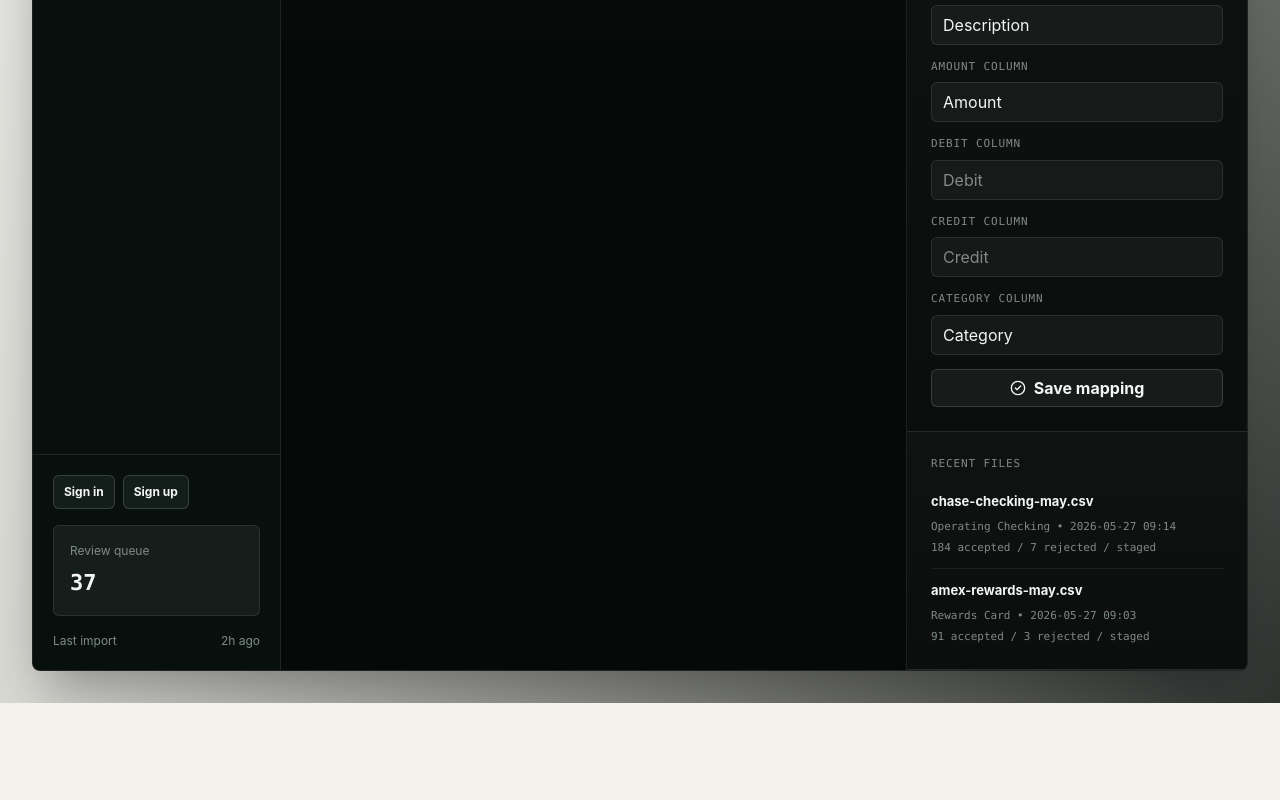
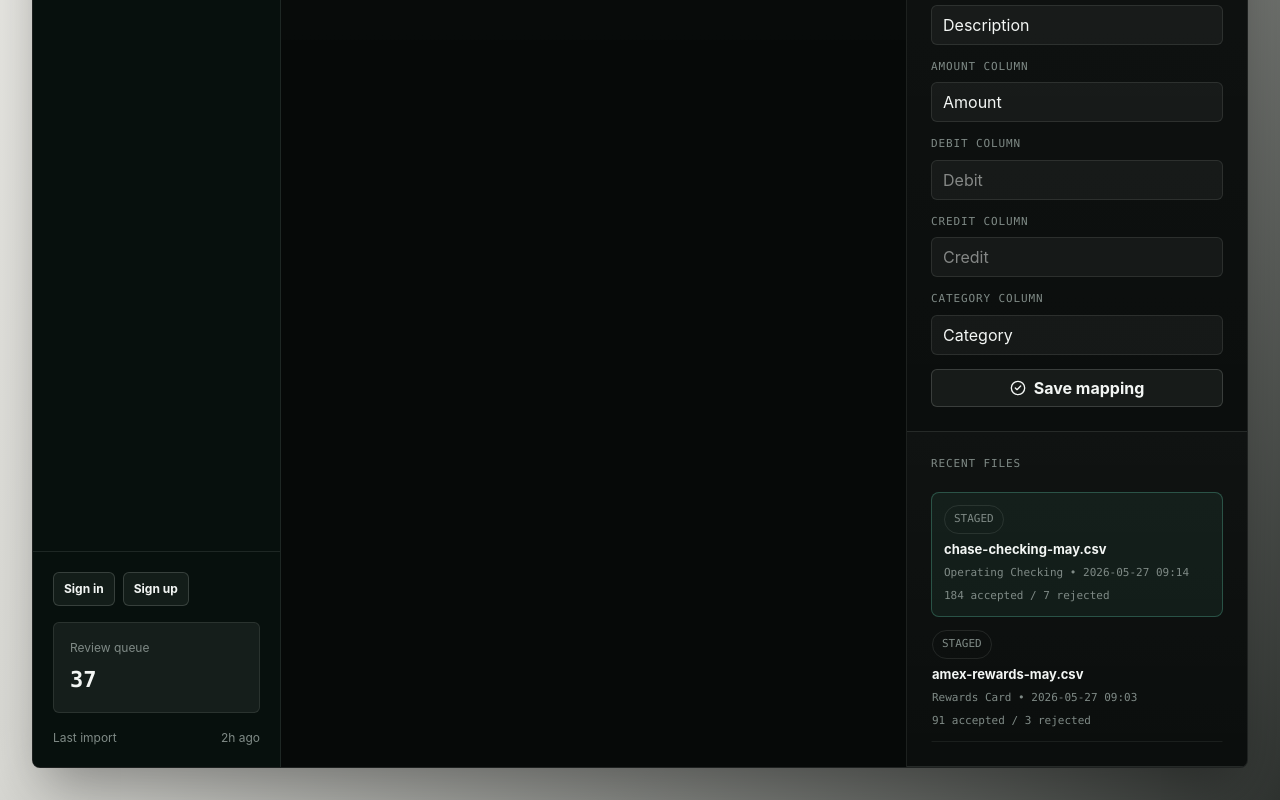
Before and after one commit to Luis-Castellanos/Ledger, a Next.js app: page /imports in a window 1280 px wide. Shown: the part 855-1655 px from the top of the page. Before the commit the page ends 1558 px from the top, so only its background shows below. Built offline with nearby package versions, Linux system fonts and the light colour scheme; no server answers.

Commit message:
Add selectable import history

```diff
--- a/src/app/api/imports/route.ts
+++ b/src/app/api/imports/route.ts
@@ -7,13 +7,15 @@ import { buildImportFingerprint, stageImportSchema, updateImportRowSchema } from
 import { findMatchingMerchantRule } from "@/lib/finance/rules";
 import { checkRateLimit, rateLimitExceededResponse, rateLimitPolicies } from "@/lib/security/rate-limit";
 
-export async function GET() {
+export async function GET(request: Request) {
   const context = await getOrCreateCurrentLedger();
 
   if (!context) {
     return NextResponse.json({ error: "Unauthorized" }, { status: 401 });
   }
 
+  const url = new URL(request.url);
+  const requestedImportId = url.searchParams.get("importId");
   const db = getDb();
   const batchRows = await db
     .select({
@@ -31,8 +33,8 @@ export async function GET() {
     .orderBy(desc(imports.createdAt))
     .limit(20);
 
-  const latestImportId = batchRows[0]?.id;
-  const stagedRows = latestImportId
+  const selectedImportId = requestedImportId && batchRows.some((batch) => batch.id === requestedImportId) ? requestedImportId : batchRows[0]?.id;
+  const stagedRows = selectedImportId
     ? await db
         .select({
           id: importRows.id,
@@ -45,11 +47,12 @@ export async function GET() {
         })
         .from(importRows)
         .leftJoin(categories, eq(importRows.proposedCategoryId, categories.id))
-        .where(eq(importRows.importId, latestImportId))
+        .where(eq(importRows.importId, selectedImportId))
         .orderBy(importRows.rowNumber)
     : [];
 
   return NextResponse.json({
+    selectedImportId: selectedImportId ?? null,
     batches: batchRows.map((batch) => ({
       ...batch,
       uploadedAt: batch.uploadedAt.toISOString().slice(0, 16).replace("T", " "),
--- a/src/app/globals.css
+++ b/src/app/globals.css
@@ -1284,6 +1284,36 @@ button {
   color: var(--ink-strong);
 }
 
+.import-history-item {
+  display: grid;
+  width: 100%;
+  gap: 6px;
+  border: 1px solid transparent;
+  border-bottom-color: rgba(214, 226, 217, 0.08);
+  background: transparent;
+  padding: 0 0 12px;
+  text-align: left;
+}
+
+.import-history-item[data-state="selected"] {
+  border-color: rgba(87, 184, 157, 0.34);
+  border-radius: 8px;
+  background: rgba(87, 184, 157, 0.08);
+  padding: 12px;
+}
+
+.import-history-item strong {
+  color: var(--ink-strong);
+  font-size: 13px;
+}
+
+.import-history-item span,
+.import-history-item small {
+  color: var(--muted);
+  font-family: var(--font-mono);
+  font-size: 11px;
+}
+
 .empty-copy {
   margin: 0;
   color: var(--muted);
--- a/src/app/imports/imports-workbench.tsx
+++ b/src/app/imports/imports-workbench.tsx
@@ -33,6 +33,7 @@ const fallbackImportMappings: ImportMappingSummary[] = [
 export function ImportsWorkbench() {
   const [rows, setRows] = useState<ImportPreviewRow[]>(sampleImportRows);
   const [batches, setBatches] = useState<ImportBatch[]>(sampleImportBatches);
+  const [selectedBatchId, setSelectedBatchId] = useState(sampleImportBatches[0]?.id ?? "");
   const [accountOptions, setAccountOptions] = useState<AccountOption[]>(sampleAccounts.map((account) => ({ id: account.name, name: account.name })));
   const [importMappings, setImportMappings] = useState<ImportMappingSummary[]>(fallbackImportMappings);
   const [selectedMappingId, setSelectedMappingId] = useState(fallbackImportMappings[0]?.id ?? "none");
@@ -58,9 +59,10 @@ export function ImportsWorkbench() {
 
     async function loadImports() {
       try {
+        const importUrl = selectedBatchId ? `/api/imports?importId=${encodeURIComponent(selectedBatchId)}` : "/api/imports";
         const [accountsResponse, importsResponse] = await Promise.all([
           fetch("/api/accounts", { headers: { Accept: "application/json" } }),
-          fetch("/api/imports", { headers: { Accept: "application/json" } }),
+          fetch(importUrl, { headers: { Accept: "application/json" } }),
         ]);
         const mappingsResponse = await fetch("/api/import-mappings", { headers: { Accept: "application/json" } });
 
@@ -69,7 +71,7 @@ export function ImportsWorkbench() {
         }
 
         const accountsPayload = (await accountsResponse.json()) as { accounts: DatabaseAccount[] };
-        const importsPayload = (await importsResponse.json()) as { batches: ImportBatch[]; rows: ImportPreviewRow[] };
+        const importsPayload = (await importsResponse.json()) as { batches: ImportBatch[]; rows: ImportPreviewRow[]; selectedImportId: string | null };
         const mappingsPayload = mappingsResponse.ok ? ((await mappingsResponse.json()) as { mappings: ImportMappingSummary[] }) : { mappings: [] };
         const nextAccounts = accountsPayload.accounts.map((account) => ({ id: account.id, name: account.name }));
 
@@ -79,6 +81,7 @@ export function ImportsWorkbench() {
           setImportMappings(mappingsPayload.mappings.length > 0 ? mappingsPayload.mappings : fallbackImportMappings);
           setSelectedMappingId(mappingsPayload.mappings[0]?.id ?? fallbackImportMappings[0]?.id ?? "none");
           setBatches(importsPayload.batches);
+          setSelectedBatchId(importsPayload.selectedImportId ?? importsPayload.batches[0]?.id ?? "");
           setRows(importsPayload.rows);
           setDataSource("database");
         }
@@ -94,7 +97,7 @@ export function ImportsWorkbench() {
     return () => {
       isMounted = false;
     };
-  }, [selectedAccountId]);
+  }, [selectedAccountId, selectedBatchId]);
 
   const summary = useMemo(() => {
     return rows.reduce(
@@ -116,7 +119,7 @@ export function ImportsWorkbench() {
     return rows.filter((row) => [row.description, row.category, row.date, String(row.rowNumber)].some((value) => value.toLowerCase().includes(normalizedQuery)));
   }, [query, rows]);
 
-  const activeBatch = batches[0];
+  const activeBatch = batches.find((batch) => batch.id === selectedBatchId) ?? batches[0];
 
   async function updateRow(id: string, patch: Partial<ImportPreviewRow>) {
     hasLocalEdits.current = true;
@@ -175,8 +178,9 @@ export function ImportsWorkbench() {
         const importsResponse = await fetch("/api/imports", { headers: { Accept: "application/json" } });
 
         if (importsResponse.ok) {
-          const importsPayload = (await importsResponse.json()) as { batches: ImportBatch[]; rows: ImportPreviewRow[] };
+          const importsPayload = (await importsResponse.json()) as { batches: ImportBatch[]; rows: ImportPreviewRow[]; selectedImportId: string | null };
           setBatches(importsPayload.batches);
+          setSelectedBatchId(importsPayload.selectedImportId ?? importsPayload.batches[0]?.id ?? "");
           setRows(importsPayload.rows);
           setError(null);
           return;
@@ -195,24 +199,24 @@ export function ImportsWorkbench() {
           },
           ...current,
         ]);
+        setSelectedBatchId(stagedBatch.id);
         setError(null);
         return;
       }
     }
 
-    setRows((current) => [nextRow, ...current]);
-    setBatches((current) => [
-      {
+    const batch = {
       id: `local_batch_${Date.now()}`,
       filename: "manual-stage.csv",
       account: accountOptions.find((account) => account.id === selectedAccountId)?.name ?? "Selected account",
-        status: "staged",
+      status: "staged" as const,
       uploadedAt: new Date().toISOString().slice(0, 16).replace("T", " "),
       acceptedRows: 0,
       rejectedRows: 0,
-      },
-      ...current,
-    ]);
+    };
+    setRows((current) => [nextRow, ...current]);
+    setBatches((current) => [batch, ...current]);
+    setSelectedBatchId(batch.id);
     setDataSource("demo");
     setError(dataSource === "database" ? "Import stayed local because the API rejected the staged rows." : null);
   }
@@ -273,8 +277,9 @@ export function ImportsWorkbench() {
         const importsResponse = await fetch("/api/imports", { headers: { Accept: "application/json" } });
 
         if (importsResponse.ok) {
-          const importsPayload = (await importsResponse.json()) as { batches: ImportBatch[]; rows: ImportPreviewRow[] };
+          const importsPayload = (await importsResponse.json()) as { batches: ImportBatch[]; rows: ImportPreviewRow[]; selectedImportId: string | null };
           setBatches(importsPayload.batches);
+          setSelectedBatchId(importsPayload.selectedImportId ?? importsPayload.batches[0]?.id ?? "");
           setRows(rejectedRows.length > 0 ? [...rejectedRows.map(toPreviewRow), ...importsPayload.rows] : importsPayload.rows);
           setError(rejectedRows.length > 0 ? `${rejectedRows.length} rejected row${rejectedRows.length === 1 ? "" : "s"} stayed local for correction.` : null);
           return;
@@ -282,19 +287,18 @@ export function ImportsWorkbench() {
       }
     }
 
-    setRows(nextRows);
-    setBatches((current) => [
-      {
+    const batch = {
       id: `local_batch_${Date.now()}`,
       filename,
       account: accountOptions.find((account) => account.id === selectedAccountId)?.name ?? "Selected account",
-        status: "staged",
+      status: "staged" as const,
       uploadedAt: new Date().toISOString().slice(0, 16).replace("T", " "),
       acceptedRows: parsedRows.filter((row) => row.status === "accepted").length,
       rejectedRows: rejectedRows.length,
-      },
-      ...current,
-    ]);
+    };
+    setRows(nextRows);
+    setBatches((current) => [batch, ...current]);
+    setSelectedBatchId(batch.id);
     setDataSource("demo");
     setError(
       dataSource === "database"
@@ -338,6 +342,30 @@ export function ImportsWorkbench() {
     setBatches((current) => current.map((batch) => (batch.id === activeBatch.id ? { ...batch, status: action === "commit" ? "committed" : "rolled_back" } : batch)));
     setDataSource("demo");
     setIsImportActionPending(false);
+  }
+
+  async function selectBatch(batchId: string) {
+    setSelectedBatchId(batchId);
+
+    if (dataSource !== "database" || !isUuid(batchId)) {
+      return;
+    }
+
+    try {
+      const response = await fetch(`/api/imports?importId=${encodeURIComponent(batchId)}`, { headers: { Accept: "application/json" } });
+
+      if (!response.ok) {
+        throw new Error("Import detail API unavailable");
+      }
+
+      const payload = (await response.json()) as { batches: ImportBatch[]; rows: ImportPreviewRow[]; selectedImportId: string | null };
+      setBatches(payload.batches);
+      setSelectedBatchId(payload.selectedImportId ?? batchId);
+      setRows(payload.rows);
+      setError(null);
+    } catch {
+      setError("Import detail stayed on the current preview because the API was unavailable.");
+    }
   }
 
   async function saveMappingProfile() {
@@ -552,15 +580,16 @@ export function ImportsWorkbench() {
           <p className="panel-label">Recent files</p>
           <div className="mt-5 grid gap-3">
             {batches.map((batch) => (
-              <div className="border-b border-[rgba(214,226,217,0.08)] pb-3 last:border-b-0 last:pb-0" key={batch.id}>
-                <strong className="block text-[13px] text-[var(--ink-strong)]">{batch.filename}</strong>
-                <span className="font-mono text-[11px] text-[var(--muted)]">
+              <button className="import-history-item" data-state={batch.id === activeBatch?.id ? "selected" : "idle"} type="button" key={batch.id} onClick={() => void selectBatch(batch.id)}>
+                <span className={batch.status === "committed" ? "status-chip status-chip-live" : "status-chip"}>{batch.status.replace("_", " ")}</span>
+                <strong>{batch.filename}</strong>
+                <span>
                   {batch.account} • {batch.uploadedAt}
                 </span>
-                <p className="m-0 mt-1 font-mono text-[11px] text-[var(--muted)]">
-                  {batch.acceptedRows} accepted / {batch.rejectedRows} rejected / {batch.status}
-                </p>
-              </div>
+                <small>
+                  {batch.acceptedRows} accepted / {batch.rejectedRows} rejected
+                </small>
+              </button>
             ))}
           </div>
         </section>
```
Also changed, not shown: 1 other file (tests, documents, lock files or other folders). Lines whose indentation alone changed are shown as unchanged.
